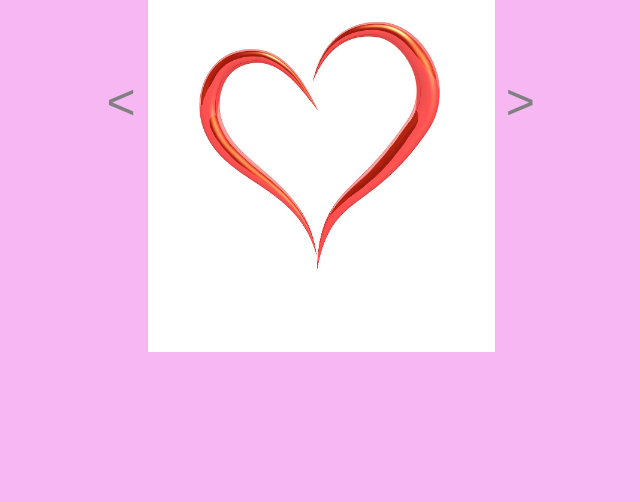
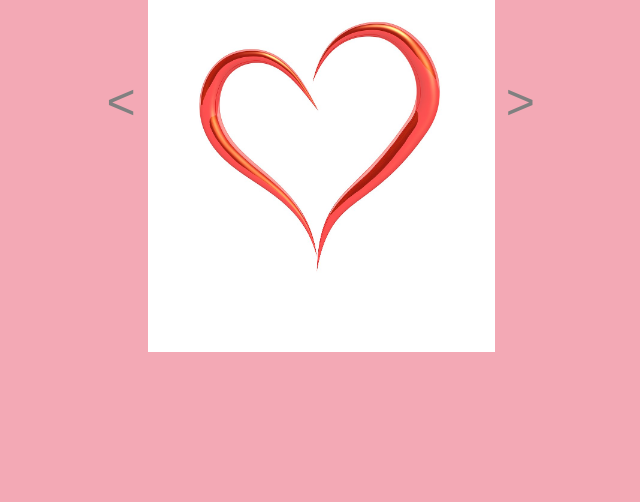
Before and after one commit to Nikolas08-blip/HappyValentines, a plain HTML site: page index.html in a window 1280 px wide. Shown: the part 298-800 px from the top of the page, without its empty margins (320-960 px from the left). Drawn offline with Linux system fonts and the light colour scheme.

Commit message:
Update style.css

```diff
--- a/style.css
+++ b/style.css
@@ -18,7 +18,7 @@ body{
     display: flex;
     justify-content: center;
     align-items: center;
-    background-color: rgb(247, 183, 243);
+    background-color: rgb(243, 169, 181);
 }
 
 
@@ -53,7 +53,7 @@ body{
 .front{
     z-index: 1;
     backface-visibility: hidden;
-    border-left: 3px solid rgb(247, 183, 243);
+    border-left: 3px solid rgb(243, 169, 181);
 }
 
 .back{
```
